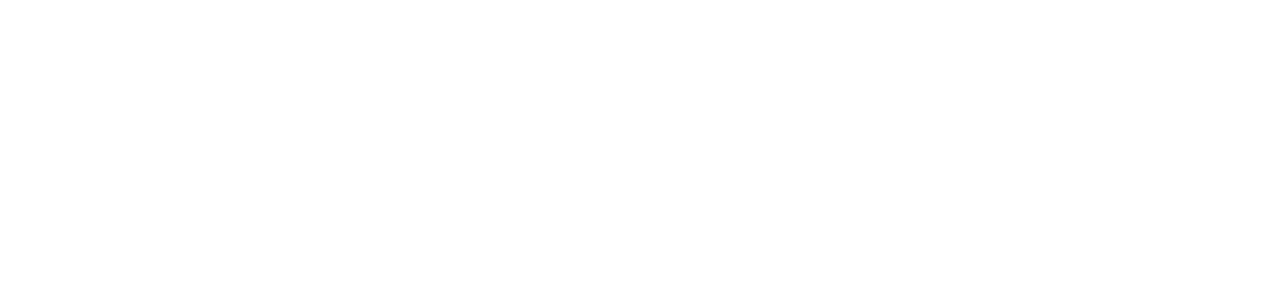
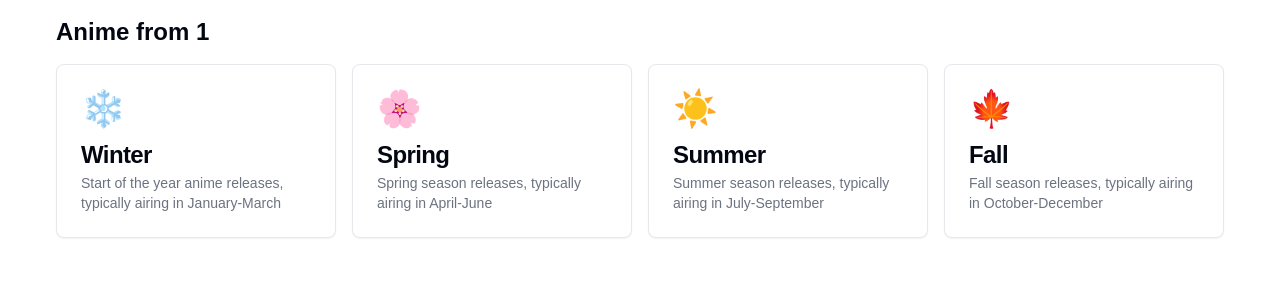
Before and after one commit to rkm10/luzoroffy, a Next.js app: page /anime/1 in a window 1280 px wide. Shown: the top 300 px of the page. Built offline with nearby package versions, Linux system fonts and the light colour scheme.

Commit message:
updated some fixes

```diff
--- a/src/app/anime/[year]/page.jsx
+++ b/src/app/anime/[year]/page.jsx
@@ -1,11 +1,54 @@
 import React from 'react'
+import { Card, CardHeader, CardTitle, CardDescription } from "@/components/ui/card"
+import Link from "next/link"
 
-function page() {
+const seasons = [
+  {
+    name: "Winter",
+    description: "Start of the year anime releases, typically airing in January-March",
+    image: "❄️"
+  },
+  {
+    name: "Spring",
+    description: "Spring season releases, typically airing in April-June",
+    image: "🌸"
+  },
+  {
+    name: "Summer",
+    description: "Summer season releases, typically airing in July-September",
+    image: "☀️"
+  },
+  {
+    name: "Fall",
+    description: "Fall season releases, typically airing in October-December",
+    image: "🍁"
+  }
+];
+
+function Page({ params }) {
+  const year = params.year;
+
   return (
-    <div>
-
+    <div className="container mx-auto p-4">
+      <h1 className="text-2xl font-bold mb-4">Anime from {year}</h1>
+      <div className="grid grid-cols-1 md:grid-cols-2 lg:grid-cols-4 gap-4">
+        {seasons.map((season) => (
+          <Link
+            key={season.name.toLowerCase()}
+            href={`/anime/${year}/${season.name.toLowerCase()}`}
+          >
+            <Card className="hover:bg-accent transition-colors">
+              <CardHeader>
+                <div className="text-4xl mb-2">{season.image}</div>
+                <CardTitle>{season.name}</CardTitle>
+                <CardDescription>{season.description}</CardDescription>
+              </CardHeader>
+            </Card>
+          </Link>
+        ))}
+      </div>
     </div>
   )
 }
 
-export default page
+export default Page
--- a/src/app/globals.css
+++ b/src/app/globals.css
@@ -73,3 +73,16 @@
     @apply bg-background text-foreground;
   }
 }
+
+
+
+
+
+@layer base {
+  * {
+    @apply border-border outline-ring/50;
+  }
+  body {
+    @apply bg-background text-foreground;
+  }
+}
```
